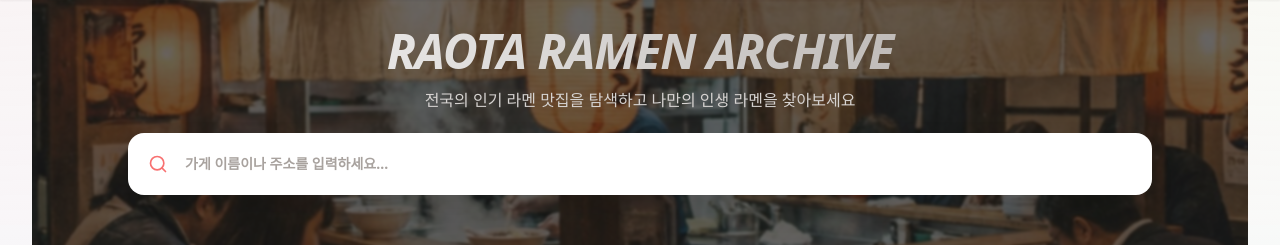
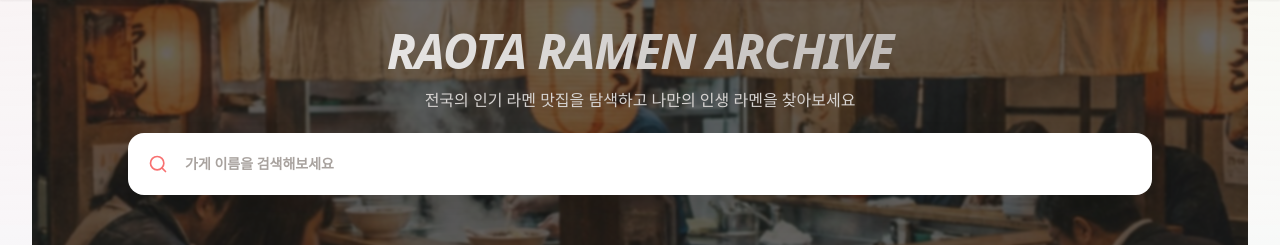
Before and after one commit to raota-team/raota-front, a Next.js app: page /shops in a window 1280 px wide. Shown: the part 65-310 px from the top of the page. Built offline with nearby package versions, Linux system fonts and the light colour scheme; no server answers.

Commit message:
Update shop search placeholder

```diff
--- a/app/(routes)/shops/page.tsx
+++ b/app/(routes)/shops/page.tsx
@@ -114,7 +114,7 @@ export default function ShopsListPage() {
                 <Search className="absolute left-5 top-1/2 h-5 w-5 -translate-y-1/2 text-red-400" />
                 <input
                   type="text"
-                  placeholder="가게 이름이나 주소를 입력하세요..."
+                  placeholder="가게 이름을 검색해보세요"
                   value={searchQuery}
                   onChange={(e) => setSearchQuery(e.target.value)}
                   className="w-full rounded-2xl border border-white/20 bg-white py-5 pl-14 pr-6 text-sm font-bold text-stone-700 shadow-[0_20px_50px_-28px_rgba(0,0,0,0.75)] outline-none transition-all placeholder:text-stone-400 focus:border-red-300 focus:ring-2 focus:ring-red-200"
```
